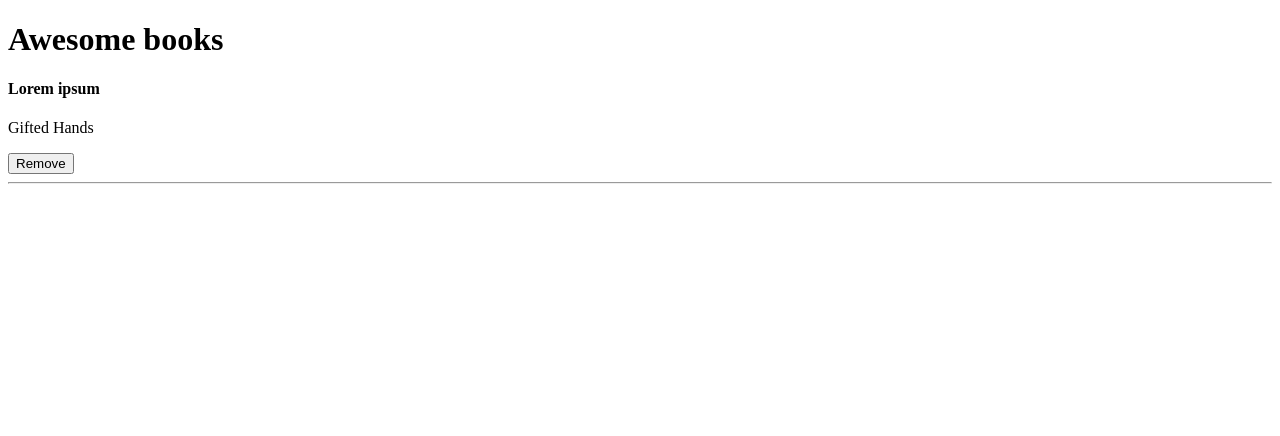
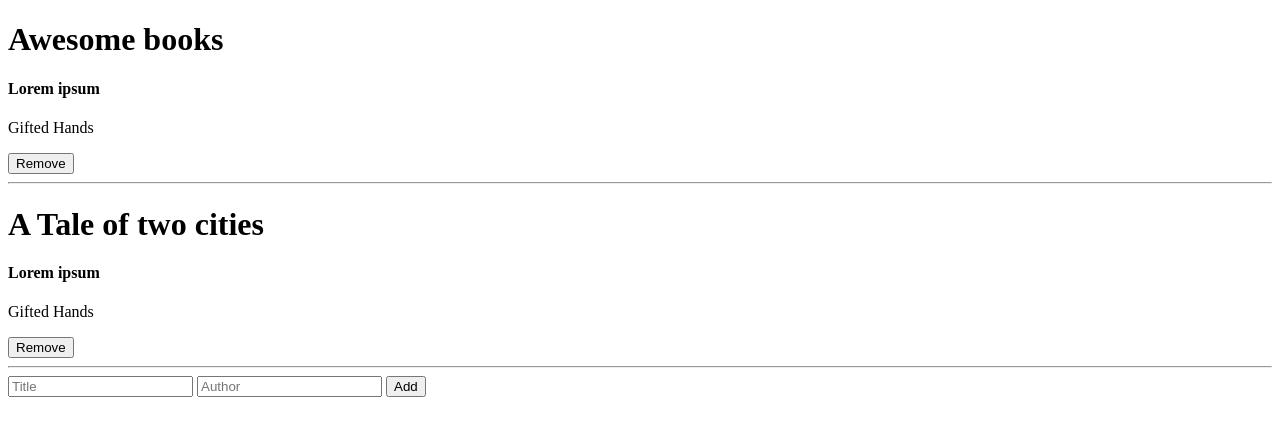
Before and after one commit to kemigabocatherine/Awesome-books, a plain HTML site: page index.html in a window 1280 px wide. Drawn offline with Linux system fonts and the light colour scheme.

Commit message:
Added Linters to the page and more data to the HTML file

```diff
--- a/index.html
+++ b/index.html
@@ -7,10 +7,25 @@
   <title>Awesome books</title>
 </head>
 <body>
-  <h1>Awesome books</h1>
+  <div>
+    <h1>Awesome books</h1>
   <h4>Lorem ipsum</h4>
   <p>Gifted Hands</p>
   <button type="button">Remove</button>
   <hr>
+  </div>
+  <div id="more-books">
+
+  </div>
+  <div>
+    <h1>A Tale of two cities</h1>
+  <h4>Lorem ipsum</h4>
+  <p>Gifted Hands</p>
+  <button type="button">Remove</button>
+  <hr>
+  </div>
+  <input type="text" placeholder="Title">
+  <input type="text" placeholder="Author">
+  <button type="button">Add</button>
 </body>
 </html>
```
Also changed, not shown: .eslintrc.json (added), .github/linters.yml (added), .stylelintrc.json (added), object.js (added), 1 other file.
